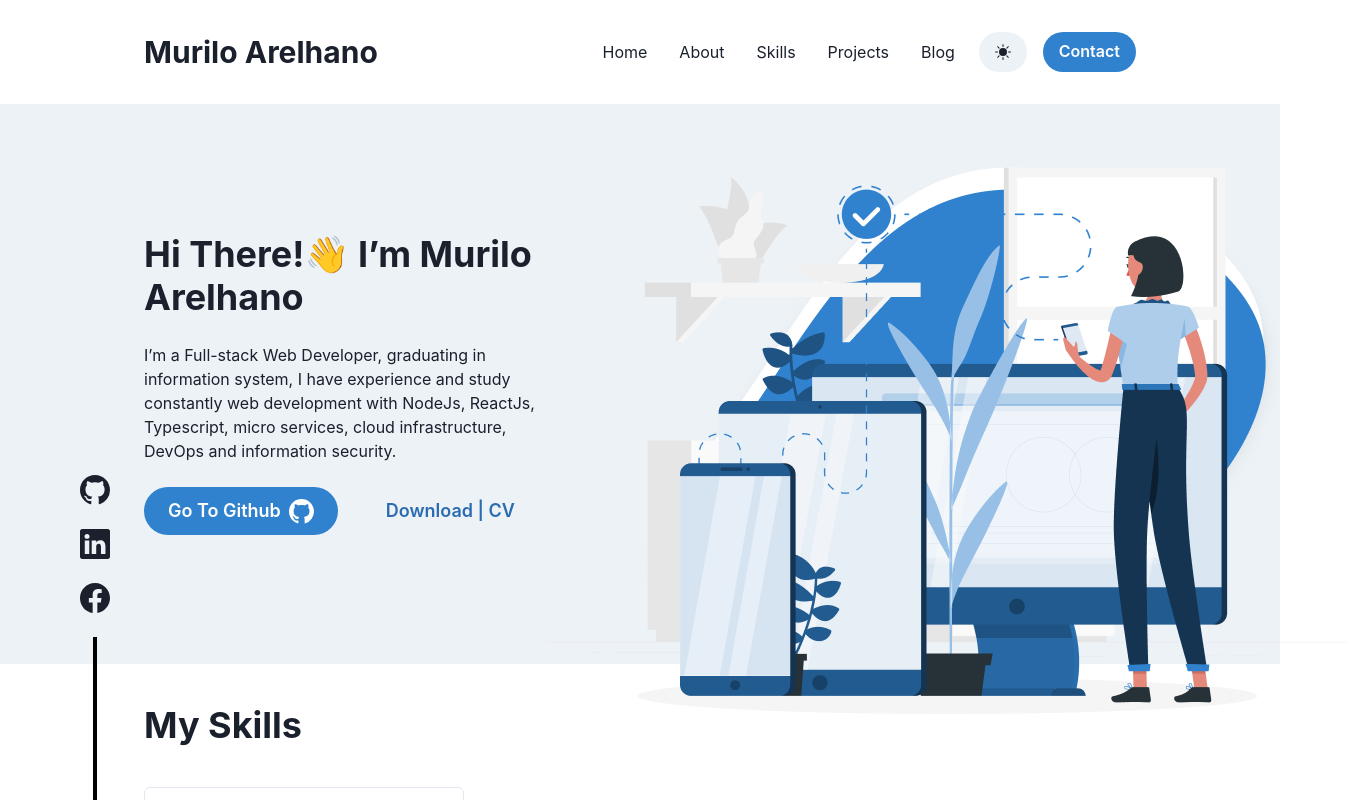
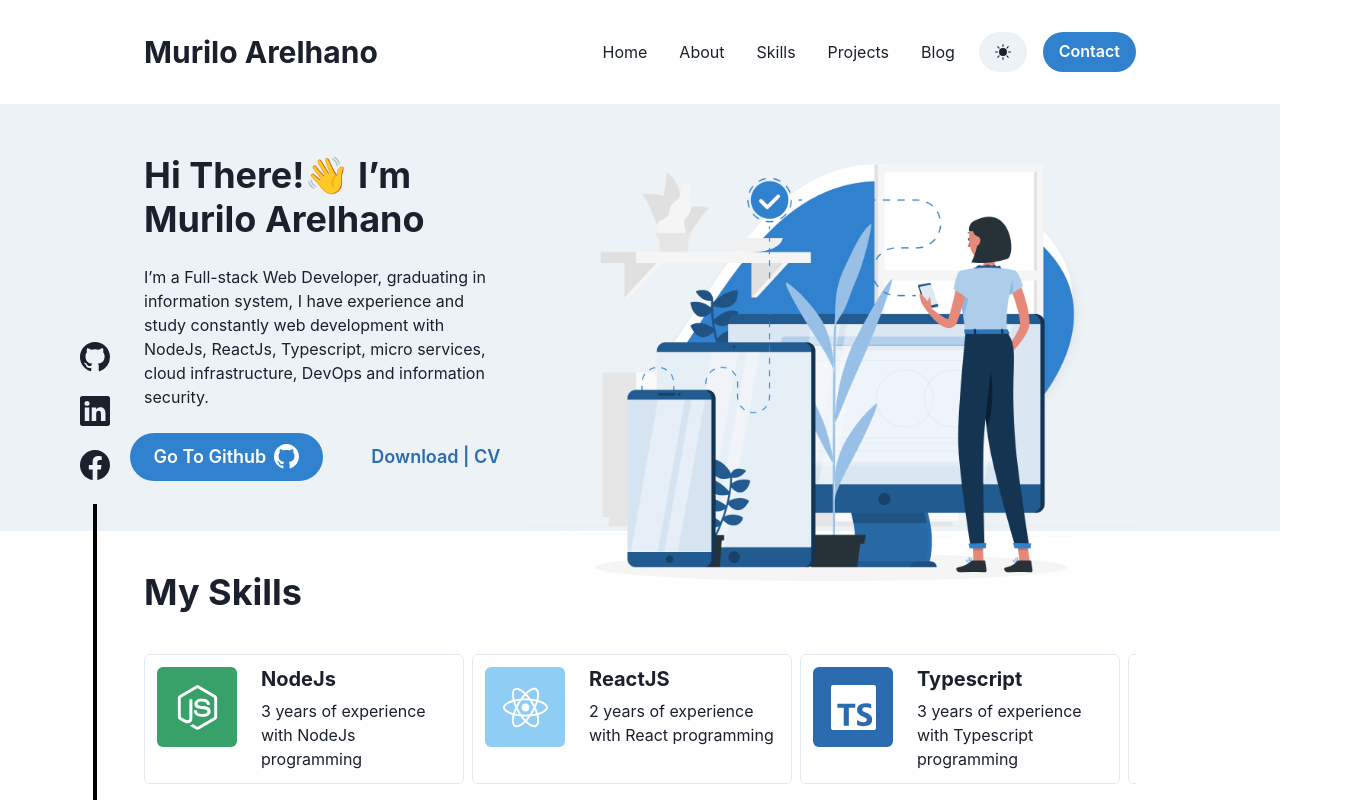
Before and after one commit to muriloarelhano/portfolio-old, a Next.js app: page / in a window 1280 px wide. Shown: the top 800 px of the page, 1347 px wide, since content can reach past the window. Built offline with nearby package versions, Linux system fonts and the light colour scheme.

Commit message:
feat: add new skill cards

```diff
--- a/src/components/SkillCard.tsx
+++ b/src/components/SkillCard.tsx
@@ -1,32 +1,47 @@
+import { IconType } from "react-icons/lib";
 import { Box, Heading, HStack, Text, VStack } from "@chakra-ui/react";
-import { FaNodeJs } from "react-icons/fa";
 
-export const SkillCard = () => {
+interface SkillCardProps {
+  title: string;
+  description: string;
+  color: any;
+  backgroundColor: string;
+  Icon: IconType
+}
+
+export const SkillCard: React.FunctionComponent<SkillCardProps> = ({
+  title,
+  description,
+  color,
+  backgroundColor,
+  Icon,
+}) => {
   return (
     <HStack
       gap={4}
       p={3}
       align={"start"}
       maxW={80}
+      minW={80}
       border="1px"
-      borderColor="gray.200"
+      borderColor={"gray.200"}
       rounded={"md"}
     >
       <Box
-        bg={"green"}
+        bg={backgroundColor}
         display={"flex"}
         justifyContent={"center"}
         alignItems={"center"}
         boxSize={20}
         minW={20}
         rounded={"md"}
-        color={"white"}
+        color={color}
       >
-        <FaNodeJs size={45} />
+        <Icon size={45} />
       </Box>
       <VStack align={"start"}>
-        <Heading size={"md"}>NodeJs</Heading>
-        <Text>3 years of experience with NodeJs programming</Text>
+        <Heading size={"md"}>{title}</Heading>
+        <Text>{description}</Text>
       </VStack>
     </HStack>
   );
--- a/src/components/SocialMedia.tsx
+++ b/src/components/SocialMedia.tsx
@@ -1,5 +1,5 @@
 import React from "react";
-import { Box, Link, VStack } from "@chakra-ui/react";
+import { Box, Link, useColorModeValue, VStack } from "@chakra-ui/react";
 import { BsFacebook, BsGithub, BsLinkedin } from "react-icons/bs";
 
 export const SocialMedia: React.FunctionComponent = () => {
@@ -15,7 +15,12 @@ export const SocialMedia: React.FunctionComponent = () => {
         <Link href="https://www.facebook.com/murilo.arelhano">
           <BsFacebook />
         </Link>
-        <Box position={"relative"} bgColor={"black"} height={"80"} width={1} />
+        <Box
+          position={"relative"}
+          bgColor={useColorModeValue("black", "white")}
+          height={"80"}
+          width={1}
+        />
       </VStack>
     </Box>
   );
--- a/src/sections/Banner.tsx
+++ b/src/sections/Banner.tsx
@@ -1,6 +1,7 @@
 import {
   Button,
   Container,
+  Grid,
   Heading,
   HStack,
   Image,
@@ -16,7 +17,15 @@ export const Banner = () => {
   return (
     <Container maxW={"full"} bg={useColorModeValue("gray.100", "gray.700")}>
       <Container maxW={"container.lg"}>
-        <HStack>
+        <Grid
+          gap={4}
+          gridTemplateColumns={{
+            sm: "1fr",
+            lg: "minmax(300px, 1.2fr) minmax(300px, 2fr)",
+          }}
+          justifyContent={"space-between"}
+          alignItems={"center"}
+        >
           <VStack gap={4}>
             <Heading fontSize={"4xl"} fontWeight={"bold"}>
               Hi There!👋 I’m Murilo Arelhano
@@ -44,7 +53,7 @@ export const Banner = () => {
             </HStack>
           </VStack>
           <Image src={BannerImage.src} alt="" transform={"translateY(50px)"} />
-        </HStack>
+        </Grid>
       </Container>
     </Container>
   );
--- a/src/sections/SkillsSection.tsx
+++ b/src/sections/SkillsSection.tsx
@@ -1,11 +1,69 @@
-import { Container, Heading } from "@chakra-ui/react";
 import { SkillCard } from "../components/SkillCard";
+import { Container, Heading, Stack, theme } from "@chakra-ui/react";
+import { FaNodeJs, FaReact } from "react-icons/fa";
+import { SiTypescript, SiNextdotjs, SiGo, SiRust } from "react-icons/si";
+
+const skills = [
+  {
+    title: "NodeJs",
+    description: "3 years of experience with NodeJs programming",
+    backgroundColor: theme.colors.green[500],
+    color: "white",
+    Icon: FaNodeJs,
+  },
+  {
+    title: "ReactJS",
+    description: "2 years of experience with React programming",
+    backgroundColor: theme.colors.blue[200],
+    color: "white",
+    Icon: FaReact,
+  },
+  {
+    title: "Typescript",
+    description: "3 years of experience with Typescript programming",
+    backgroundColor: theme.colors.blue[600],
+    color: "white",
+    Icon: SiTypescript,
+  },
+  {
+    title: "NextJs",
+    description: "1 years of experience with NextJs programming",
+    backgroundColor: theme.colors.black,
+    color: "white",
+    Icon: SiNextdotjs,
+  },
+  {
+    title: "Go",
+    description: "I'm studding about GO",
+    backgroundColor: theme.colors.blue[100],
+    color: "white",
+    Icon: SiGo,
+  },
+  {
+    title: "Rust",
+    description: "I'm studding about Rust",
+    backgroundColor: theme.colors.orange[300],
+    color: "white",
+    Icon: SiRust,
+  },
+];
 
 export const SkillsSection = () => {
   return (
     <Container maxW={"container.lg"} py={10}>
       <Heading mb={10}>My Skills</Heading>
-      <SkillCard></SkillCard>
+      <Stack direction={"row"} overflow={"hidden"}>
+        {skills.map((skill) => (
+          <SkillCard
+            key={skill.title}
+            title={skill.title}
+            description={skill.description}
+            color={skill.color}
+            backgroundColor={skill.backgroundColor}
+            Icon={skill.Icon}
+          />
+        ))}
+      </Stack>
     </Container>
   );
 };
```
